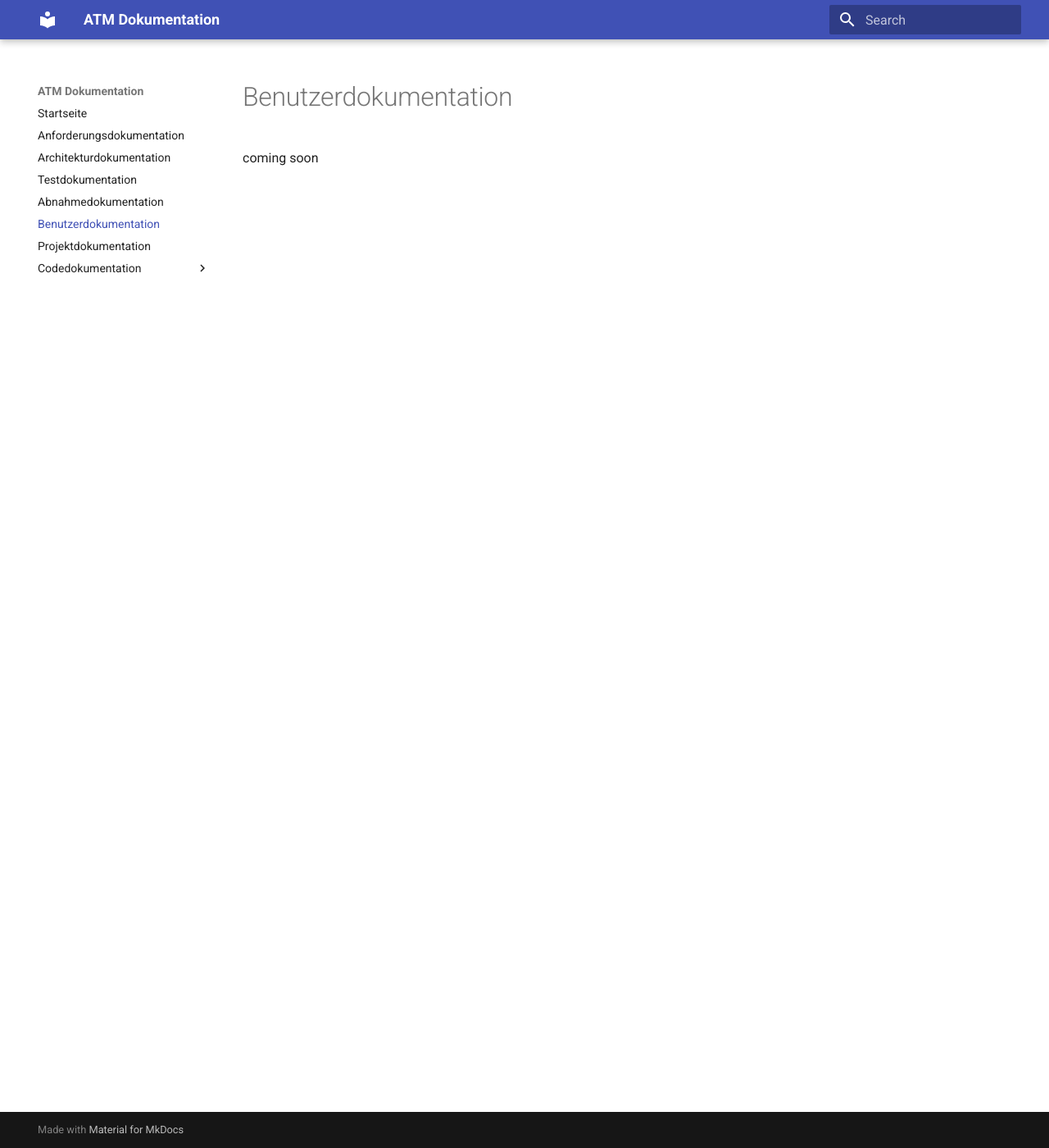
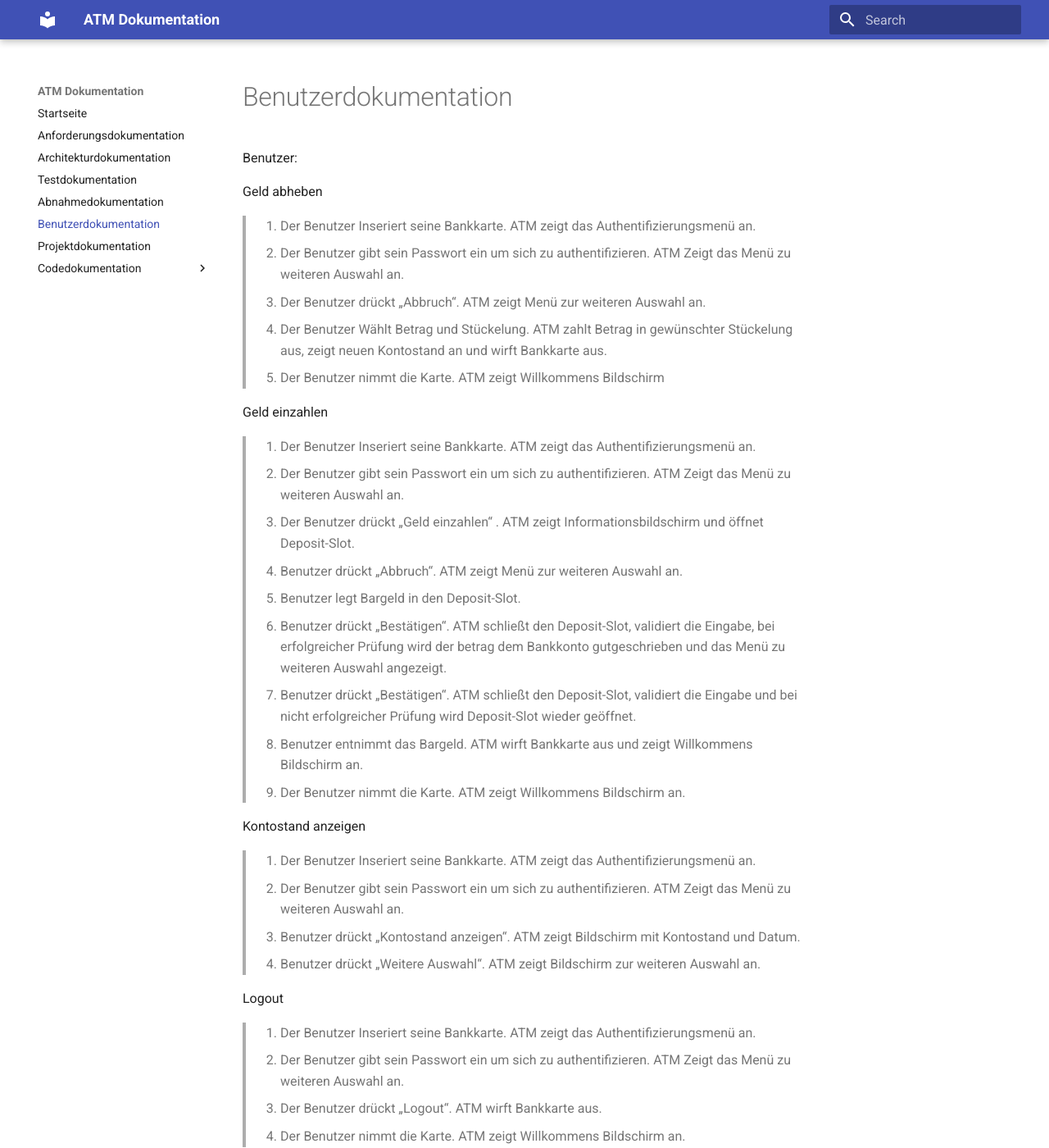
Before and after one commit to Halfpipe-SD/ATM, an MkDocs documentation site: the page built from docs/docs/user-docs.md, in a window 1280 px wide and 1400 px high. Shown: the whole window at 82% size. Built offline with MkDocs 1.6.1 and Material for MkDocs 9.7.7, drawn with Linux system fonts in a browser that asks for light colours.

Commit message:
#5 added Benutzerdoku

```diff
--- a/docs/docs/user-docs.md
+++ b/docs/docs/user-docs.md
@@ -1,4 +1,37 @@
 # Benutzerdokumentation
 
+Benutzer:
 
-coming soon
+Geld abheben
+
+> 1.  Der Benutzer Inseriert seine Bankkarte. ATM zeigt das Authentifizierungsmenü an.
+> 2.  Der Benutzer gibt sein Passwort ein um sich zu authentifizieren. ATM Zeigt das Menü zu weiteren Auswahl an.
+> 3.  Der Benutzer drückt „Abbruch“. ATM zeigt Menü zur weiteren Auswahl an.
+> 4.  Der Benutzer Wählt Betrag und Stückelung. ATM zahlt Betrag in gewünschter Stückelung aus, zeigt neuen Kontostand an und wirft Bankkarte aus.
+> 5.  Der Benutzer nimmt die Karte. ATM zeigt Willkommens Bildschirm
+
+Geld einzahlen
+
+> 1.  Der Benutzer Inseriert seine Bankkarte. ATM zeigt das Authentifizierungsmenü an.
+> 2.  Der Benutzer gibt sein Passwort ein um sich zu authentifizieren. ATM Zeigt das Menü zu weiteren Auswahl an.
+> 3.  Der Benutzer drückt „Geld einzahlen“ . ATM zeigt Informationsbildschirm und öffnet Deposit-Slot.
+> 4.  Benutzer drückt „Abbruch“. ATM zeigt Menü zur weiteren Auswahl an.
+> 5.  Benutzer legt Bargeld in den Deposit-Slot.
+> 6.  Benutzer drückt „Bestätigen“. ATM schließt den Deposit-Slot, validiert die Eingabe, bei erfolgreicher Prüfung wird der betrag dem Bankkonto gutgeschrieben und das Menü zu weiteren Auswahl angezeigt.
+> 7.  Benutzer drückt „Bestätigen“. ATM schließt den Deposit-Slot, validiert die Eingabe und bei nicht erfolgreicher Prüfung wird Deposit-Slot wieder geöffnet.
+> 8.  Benutzer entnimmt das Bargeld. ATM wirft Bankkarte aus und zeigt Willkommens Bildschirm an.
+> 9.  Der Benutzer nimmt die Karte. ATM zeigt Willkommens Bildschirm an.
+
+Kontostand anzeigen
+
+> 1.  Der Benutzer Inseriert seine Bankkarte. ATM zeigt das Authentifizierungsmenü an.
+> 2.  Der Benutzer gibt sein Passwort ein um sich zu authentifizieren. ATM Zeigt das Menü zu weiteren Auswahl an.
+> 3.  Benutzer drückt „Kontostand anzeigen“. ATM zeigt Bildschirm mit Kontostand und Datum.
+> 4.  Benutzer drückt „Weitere Auswahl“. ATM zeigt Bildschirm zur weiteren Auswahl an.
+
+Logout
+
+> 1.  Der Benutzer Inseriert seine Bankkarte. ATM zeigt das Authentifizierungsmenü an.
+> 2.  Der Benutzer gibt sein Passwort ein um sich zu authentifizieren. ATM Zeigt das Menü zu weiteren Auswahl an.
+> 3.  Der Benutzer drückt „Logout“. ATM wirft Bankkarte aus.
+> 4.  Der Benutzer nimmt die Karte. ATM zeigt Willkommens Bildschirm an.
```
